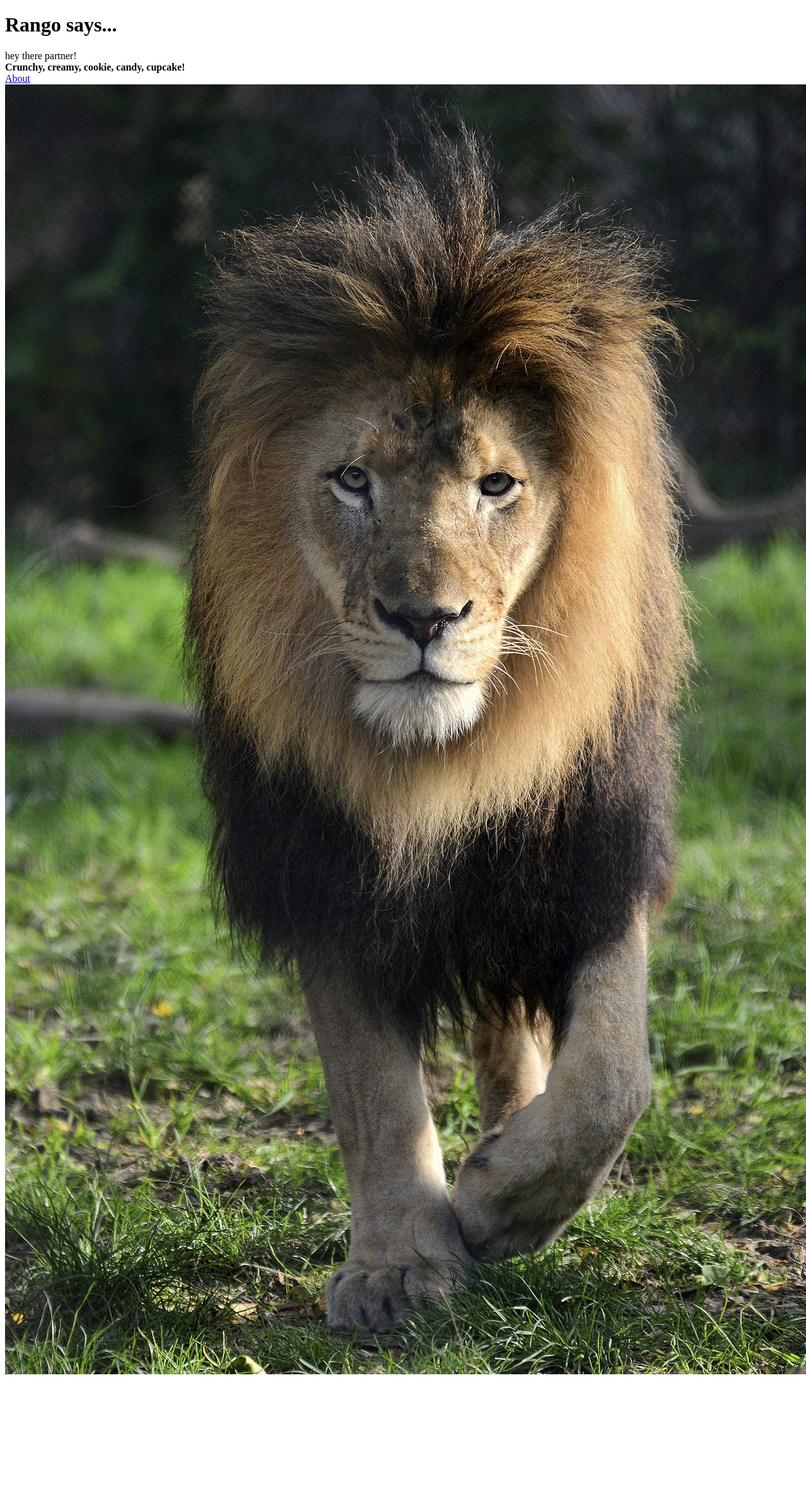
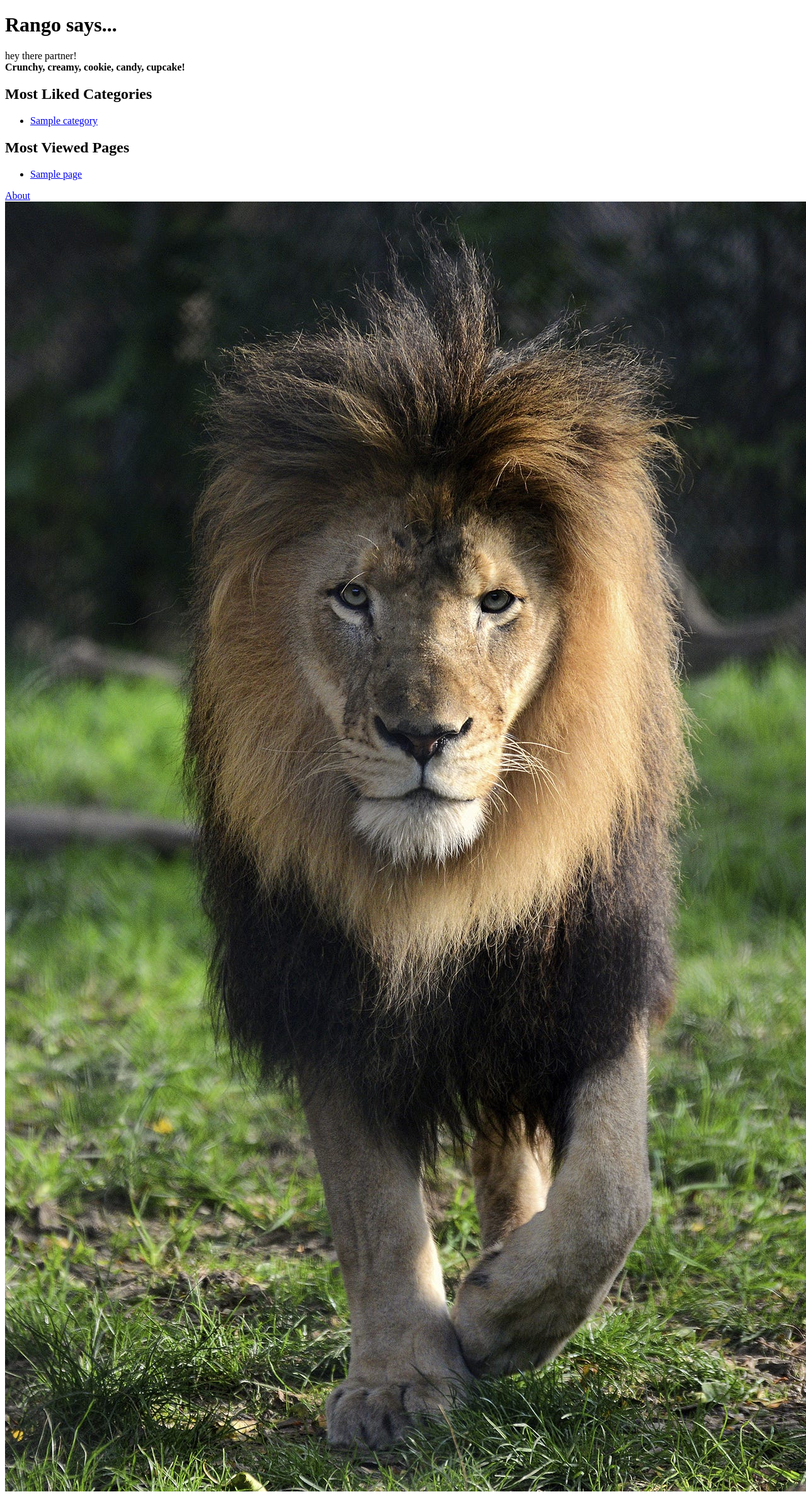
Before and after one commit to Ahmedmbadawy25/tango_with_django_project, a Django app: page / in a window 1280 px wide; the page is wider, and only the part inside the window is pictured. Shown: that part at 63% size. Before the commit the page ends 2182 px from the top of that part, so only its background shows below. Run offline with Django 3.2, Linux system fonts and the light colour scheme; tables that the repository leaves empty hold one stand-in row (values such as "Sample post").

Commit message:
"Chapter 6 commit"

```diff
--- a/rango/admin.py
+++ b/rango/admin.py
@@ -1,9 +1,11 @@
 from django.contrib import admin
 from rango.models import Category, Page
-
 
 class PageAdmin(admin.ModelAdmin):
     list_display = ("title", "category", "url")
 
+class CategoryAdmin(admin.ModelAdmin):
+    prepopulated_fields = {'slug':('name',)}
+
 admin.site.register(Category)
 admin.site.register(Page, PageAdmin)
--- a/rango/models.py
+++ b/rango/models.py
@@ -1,9 +1,16 @@
 from django.db import models
+from django.template.defaultfilters import slugify
 
 class Category(models.Model):
     name = models.CharField(max_length=128, unique=True)
     views= models.IntegerField(default=0)
     likes= models.IntegerField(default=0)
+    slug = models.SlugField(unique=True)
+
+    def save(self, *args, **kwargs):
+        self.slug = slugify(self.name)
+        super(Category, self).save(*args, **kwargs)
+
     class Meta:
         verbose_name_plural = 'Categories'
     def __str__(self):
--- a/rango/urls.py
+++ b/rango/urls.py
@@ -6,4 +6,6 @@ app_name = 'rango'
 urlpatterns = [
     path('', views.index, name='index'),
     path('about/', views.about, name='about'),
+    path('category/<slug:category_name_slug>/',
+        views.show_category, name='show_category'),
 ]
--- a/rango/views.py
+++ b/rango/views.py
@@ -1,10 +1,30 @@
 from django.shortcuts import render
 from django.http import HttpResponse
+from rango.models import Category
+from rango.models import Page
 
+def show_category(request, category_name_slug):
+    context_dict = {}
+    try:
+        category = Category.objects.get(slug=category_name_slug)
+        pages = Page.objects.filter(category=category)
+        context_dict['pages'] = pages
+        context_dict['category'] = category
+    except Category.DoesNotExist:
+        context_dict['category'] = None
+        context_dict['pages'] = None
+    return render(request, 'rango/category.html', context=context_dict)
 
 def index(request):
-    context_dict = {'boldmessage': 'Crunchy, creamy, cookie, candy, cupcake!'}
+    category_list = Category.objects.order_by('-likes')[:5]
+    page_list = Page.objects.order_by('-views')[:5]
+    context_dict = {}
+    context_dict['boldmessage'] = 'Crunchy, creamy, cookie, candy, cupcake!'
+    context_dict['categories'] = category_list
+    context_dict['pages'] = page_list
+
     return render(request, 'rango/index.html', context=context_dict)
+
 
 def about(request):
     context_dict = {'boldmessage': 'This tutorial has been put together by Ahmed Badawy'}
--- a/templates/rango/index.html
+++ b/templates/rango/index.html
@@ -14,10 +14,35 @@
             <strong>{{ boldmessage }}</strong><br />
         </div>
         <div>
+            <h2>Most Liked Categories</h2>
+            {% if categories %}
+            <ul>
+                {% for category in categories %}
+                <li>
+                    <a href="/rango/category/{{ category.slug }}/">{{ category.name }}</a>
+                </li>
+                {% endfor %}
+            </ul>
+            {% else %}
+            <strong>There are no categories present.</strong>
+            {% endif %}
+        </div>
+        <div>
+            <h2>Most Viewed Pages</h2>
+            {% if pages %}
+            <ul>
+                {% for page in pages %}
+                <li><a href="{{ page.url }}"> {{ page.title }}</a></li>
+                {% endfor %}
+            </ul>
+            {% else %}
+            <strong>There are no pages present.</strong>
+            {% endif %}
+        </div>
+        <div>
             <a href="/rango/about/">About</a><br />
             <img src="{% static 'images/rango.jpg' %}"
-                alt="Picture of a lion" />
+                alt="Picture of Rango" />
         </div>
     </body>
-
 </html>
```
Also changed, not shown: populate_rango.py (+9 -9 lines), templates/rango/category.html (added, +27 -0 lines), rango/migrations/0003_category_slug.py (added), 5 other files.
